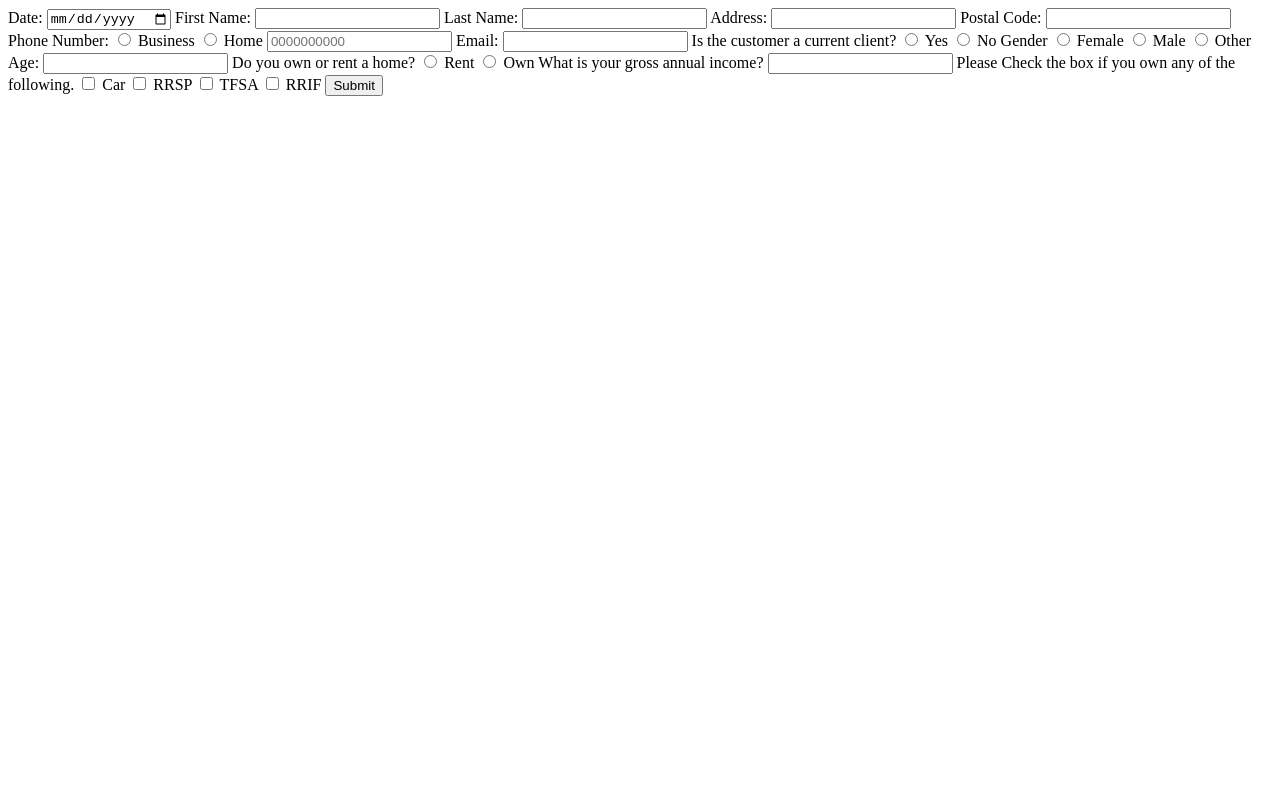
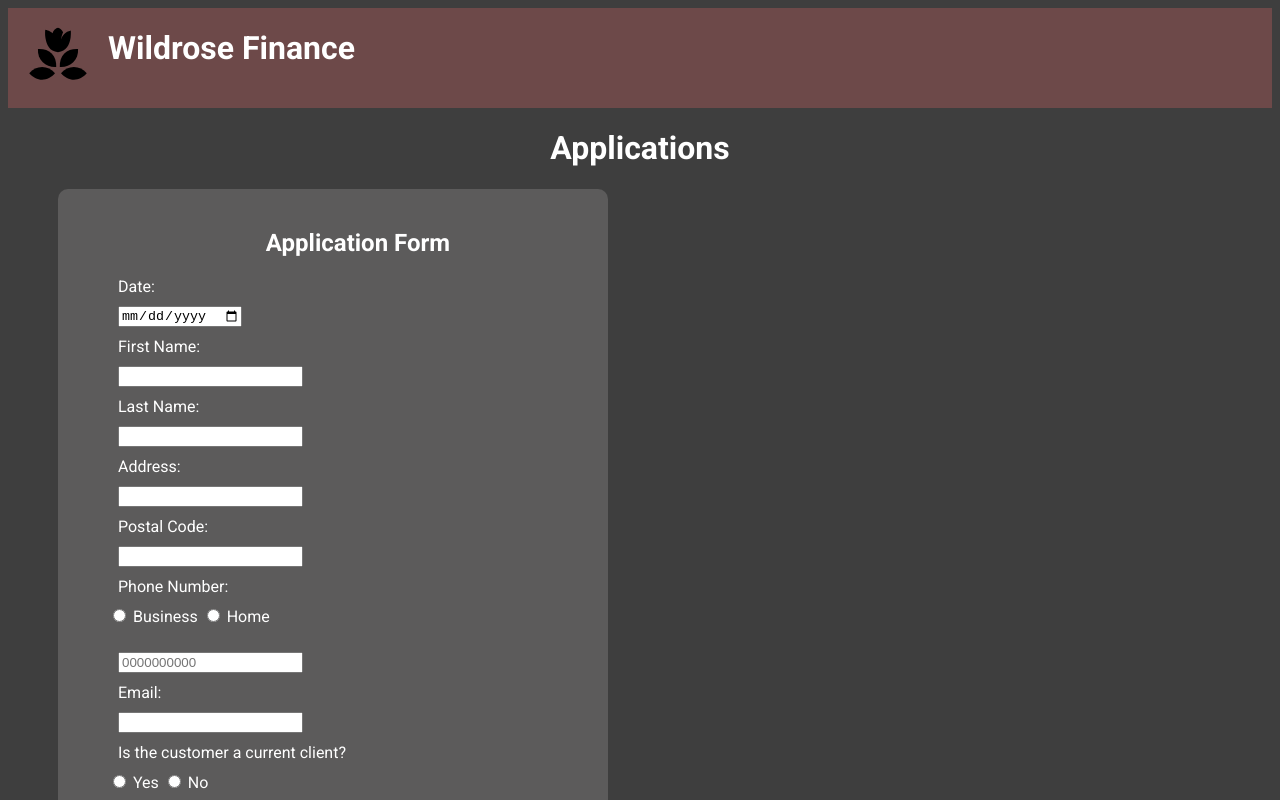
Before and after one commit to janelsemple/WildroseCountryFinance, a plain HTML site: page index.html in a window 1280 px wide. Shown: the top 800 px of the page. Drawn offline with Linux system fonts and the light colour scheme.

Commit message:
completed some of the css styling

```diff
--- a/index.html
+++ b/index.html
@@ -1,13 +1,24 @@
 <!DOCTYPE html>
 <html lang="en">
-<head>
-    <meta charset="UTF-8">
-    <meta http-equiv="X-UA-Compatible" content="IE=edge">
-    <meta name="viewport" content="width=device-width, initial-scale=1.0">
-    <title>Document</title>
-</head>
+
 <body>
-    <form>
+    <head>
+        <meta charset="UTF-8">
+        <meta http-equiv="X-UA-Compatible" content="IE=edge">
+        <meta name="viewport" content="width=device-width, initial-scale=1.0">
+        <title>Document</title>
+        <link rel="stylesheet" href="styles.css">
+        <script src="scripts.js"></script>
+    </head>
+    <header class="flex">
+        <img src="assembly.svg" alt="flower logo">
+        <!-- source: logodust.com -->
+        <h1>Wildrose Finance</h1>
+    </header>
+    <h1 class="center">Applications</h1>
+    <div class="flex"></div>
+    <form class="container" id="form" onsubmit="return false;">
+        <h2 class="center" >Application Form</h2>
         <label class = "block" for="date">Date: </label>
         <input class="block" type="date" id="date" name="date"  required>
         <label class="block" for="fname">First Name:</label>
@@ -86,10 +97,13 @@
         <input type="checkbox" id="RRIF" name="RRIF" value="RRIF">
         <label for="RRIF">RRIF</label>
 
-        <input type="submit" value="Submit" onsubmit="">
+        <input type="submit" value="Submit">
     </form>
-    <div id="arraydiv">
-
+    <div class="container" id="arraydiv">
+        <p>
+            Lorem ipsum dolor sit amet, consectetur adipiscing elit, sed do eiusmod tempor incididunt ut labore et dolore magna aliqua. Ut enim ad minim veniam, quis nostrud exercitation ullamco laboris nisi ut aliquip ex ea commodo consequat. Duis aute irure dolor in reprehenderit in voluptate velit esse cillum dolore eu fugiat nulla pariatur. Excepteur sint occaecat cupidatat non proident, sunt in culpa qui officia deserunt mollit anim id est laborum.
+        </p>
     </div>
+</div>
 </body>
 </html>
--- a/styles.css
+++ b/styles.css
@@ -0,0 +1,43 @@
+@import url('https://fonts.googleapis.com/css2?family=Roboto:wght@400;500;700&display=swap');
+
+body{
+    font-family: 'Roboto', sans-serif;
+    background-color: rgb(62, 62, 62);
+    color: white;
+}
+
+img{
+    max-width: 100px
+}
+
+header{
+    background-color: rgb(109, 73, 73);
+}
+
+input{
+    color: black;
+    margin-bottom: 20px;
+}
+
+.container{
+    padding-left: 50px;
+    padding-top: 20px;
+    margin-left: 50px;
+    margin-right: 0em;
+    background-color:rgb(92, 91, 91) ;
+    border-radius: 10px;
+    max-width:500px
+}
+.block{
+    display: block;
+    margin:10px;
+}
+
+.center{
+    text-align: center;
+}
+
+.flex{
+    display: flex;
+    flex-direction: row;
+}
```
Also changed, not shown: assembly.svg (added).
